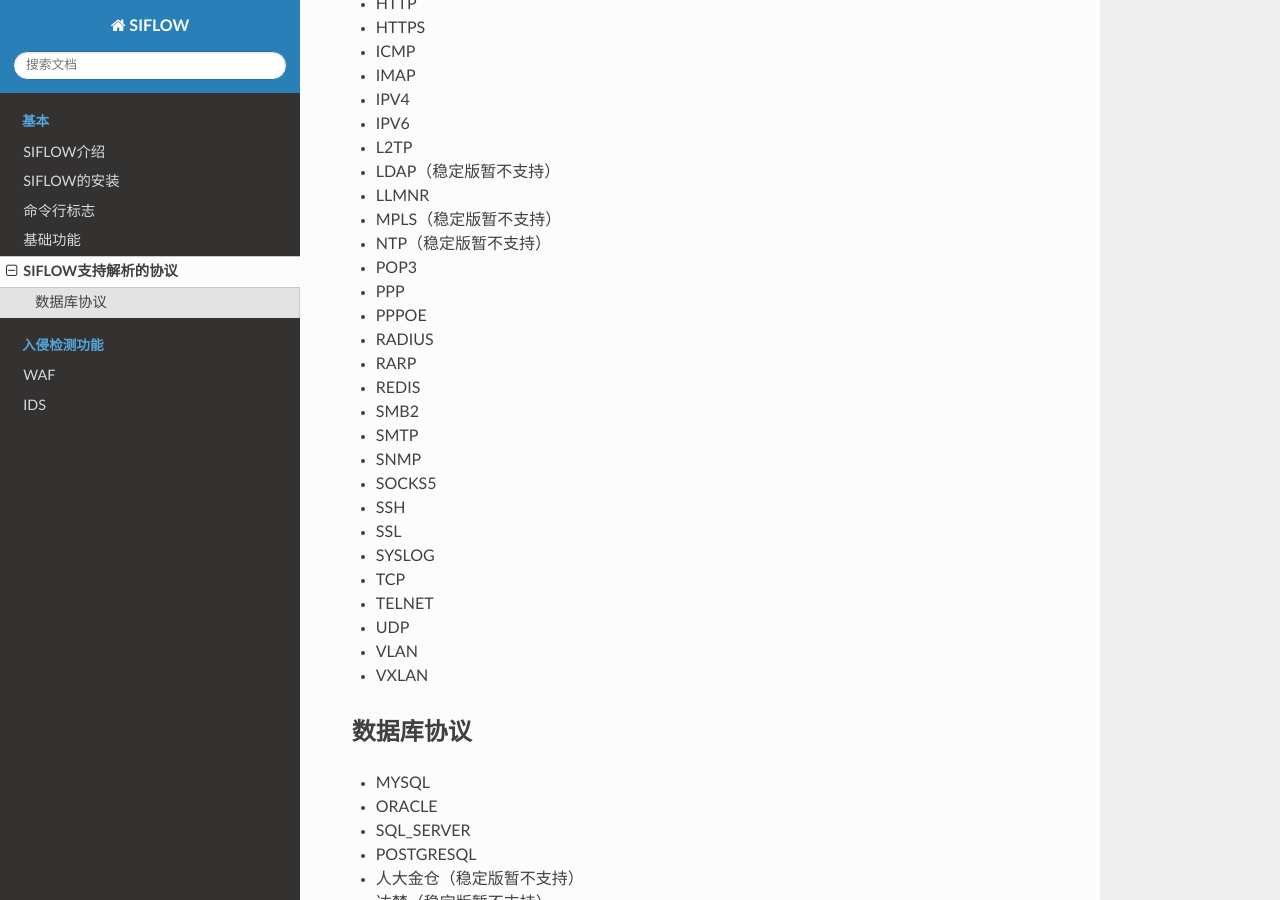
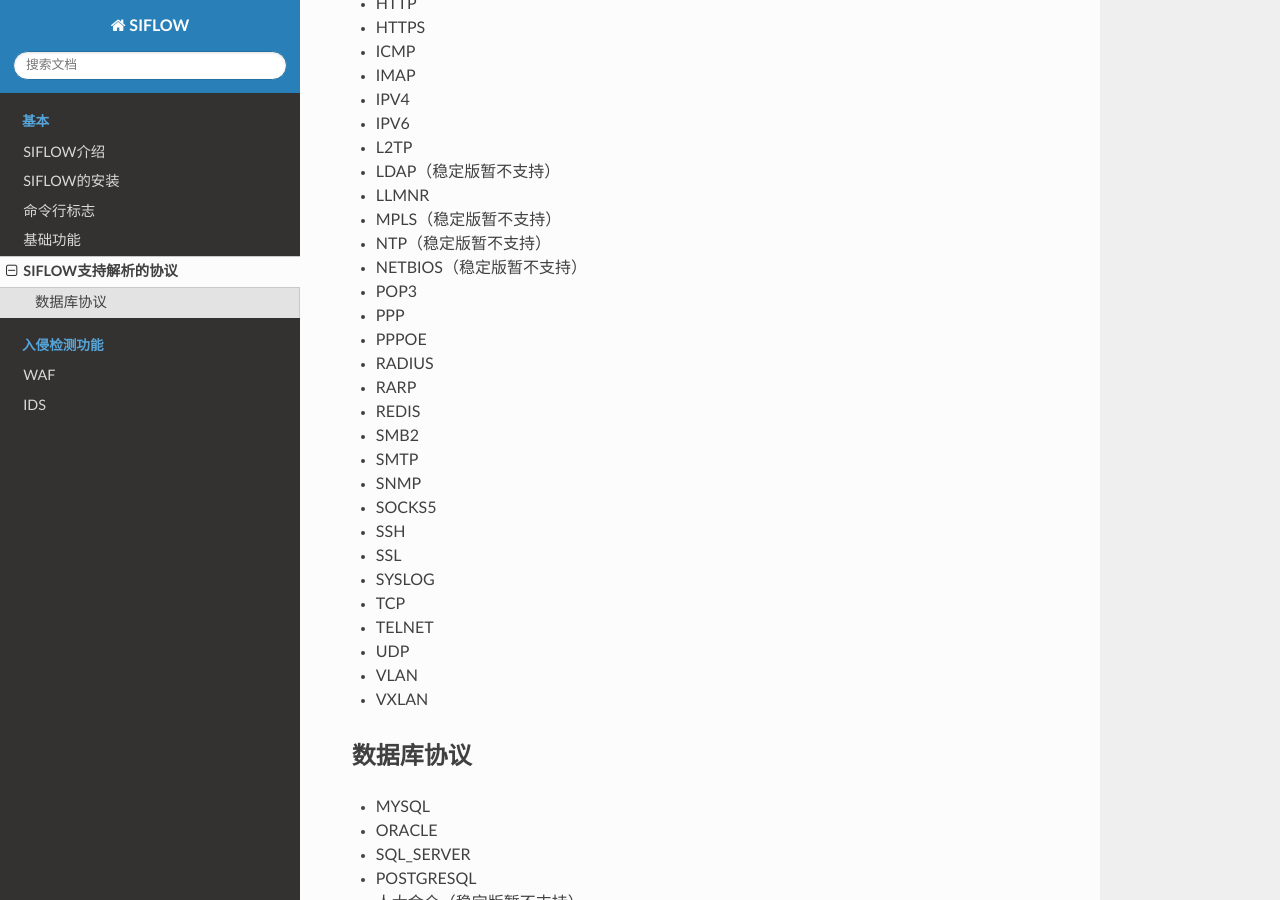
Before and after one commit to Neon-C23/SIFLOW-DOC, a Sphinx documentation site: the page built from source/support_protocols/index.rst, in a window 1280 px wide and 900 px high, scrolled down 344 px. Built offline with Sphinx 7.4.7 and the Read the Docs theme 2.0.0, drawn with Linux system fonts in a browser that asks for light colours.

Commit message:
Update index.rst

```diff
--- a/source/support_protocols/index.rst
+++ b/source/support_protocols/index.rst
@@ -19,6 +19,7 @@ SIFLOW支持解析的协议
 * LLMNR
 * MPLS（稳定版暂不支持）
 * NTP（稳定版暂不支持）
+* NETBIOS（稳定版暂不支持）
 * POP3
 * PPP
 * PPPOE
```
